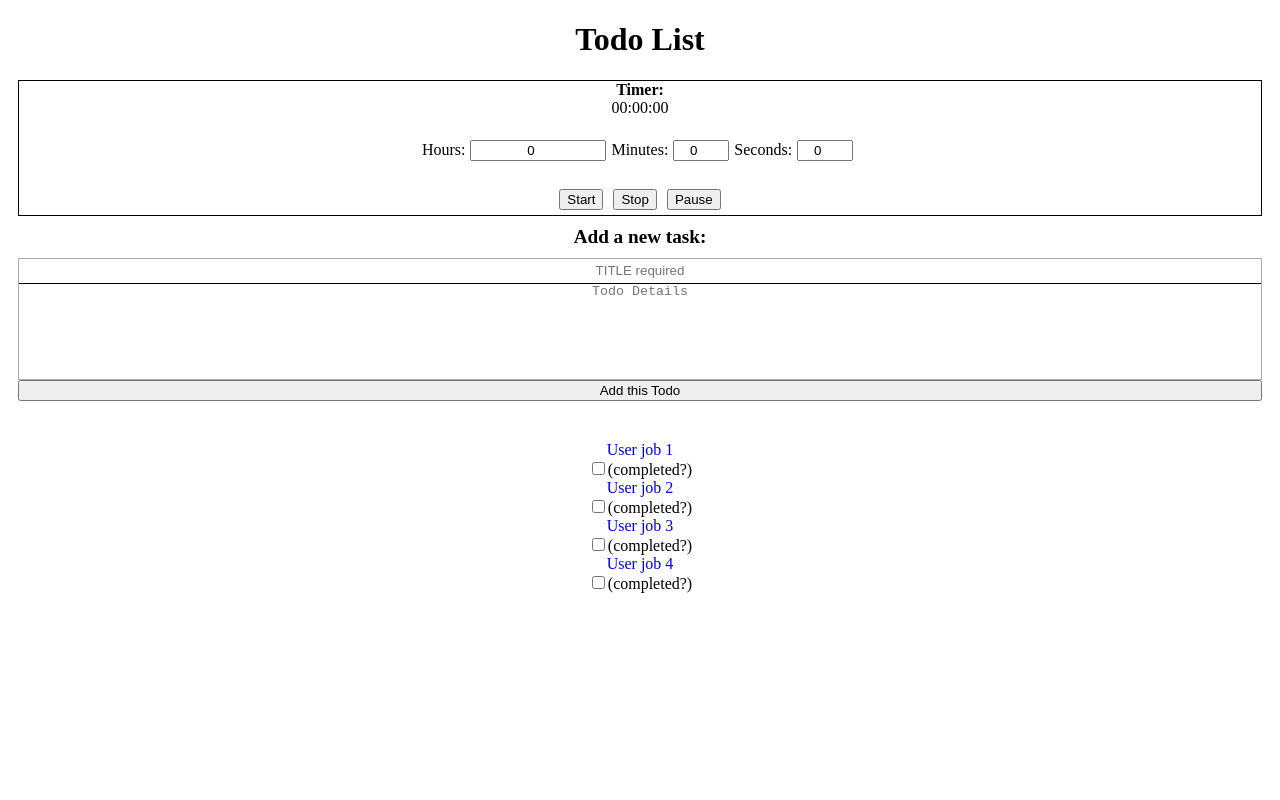
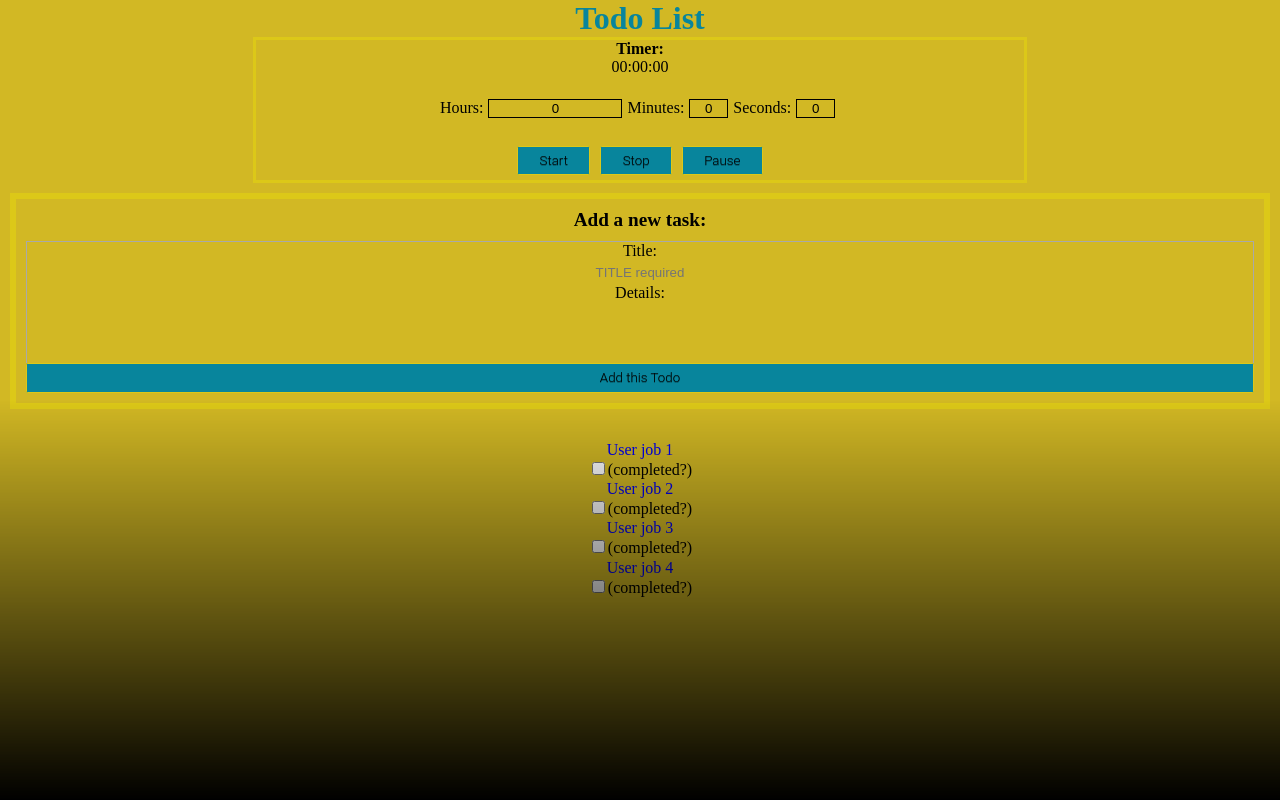
Before and after one commit to ahsatal-pierre/todoListFront, a React (Create React App) app: page / in a window 1280 px wide. Built offline with nearby package versions, Linux system fonts and the light colour scheme.

Commit message:
back button and style

```diff
--- a/src/components/AddTodoForm.js
+++ b/src/components/AddTodoForm.js
@@ -35,15 +35,17 @@ const AddTodoForm = () => {
 
   return (
     <div className='addingTodo'>
+      <div className='formBigBox'>
        <div className='formTitle'>{"Add a new task: "}</div>
-    <form className='formBox' onSubmit={handleNewTodoSubmit}>
-      <div className='form'>
-        <input className='boxTitle' type="text"  placeholder="TITLE required" value={newTodoTitle} onChange={handleNewTodoTitleChange} required />
-
-        <textarea className='boxDetail' type="text" placeholder="Todo Details"value={newTodoDescription} onChange={handleNewTodoDescriptionChange} />
+        <form className='formBox' onSubmit={handleNewTodoSubmit}>
+          <div className='form'>Title:
+            <input className='boxTitle' type="text"  placeholder="TITLE required" value={newTodoTitle} onChange={handleNewTodoTitleChange} required />
+            Details:
+            <textarea className='boxDetail' type="text" /* placeholder="Todo Details" */ value={newTodoDescription} onChange={handleNewTodoDescriptionChange} />
+       </div>
+          <button className='formButton' type="submit">Add this Todo</button>
+        </form>
         </div>
-      <button className='formButton' type="submit">Add this Todo</button>
-    </form>
     </div>
   );
 };
--- a/src/components/TodoContext.js
+++ b/src/components/TodoContext.js
@@ -8,6 +8,7 @@ export const TodoProvider = ({ children }) => {
     { id: 2, title: 'User job 2', state: 'pending', description: 'description job 2' },
     { id: 3, title: 'User job 3', state: 'pending', description: 'description job 3' },
     { id: 4, title: 'User job 4', state: 'pending', description: 'description job 4' },
+
   ]);
 
   const addTodo = (newTodo) => {
--- a/src/components/TodoDetail.js
+++ b/src/components/TodoDetail.js
@@ -12,7 +12,7 @@ const TodoDetail = () => {
   };
 
   return (
-    <div>
+    <div className='detailBox'>
       <h1>{title} Detail</h1>
       <p>{description}</p>
       <button onClick={handleGoBack}>Go Back</button>
--- a/src/components/TodoList.js
+++ b/src/components/TodoList.js
@@ -50,9 +50,10 @@ const TodoList = () => {
       <h1 className='title'>Todo List</h1>
       <Timer />
       <AddTodoForm />
-      <ol className='list'>
+      <div className="overflow-scroll-gradient">
+      <ol className='overflow-scroll-gradient-scroller list'>
       {todos.map((todo) => (
-  <li key={todo.id}>
+  <li className='' key={todo.id}>
     <Link
       to={`/todo/${todo.id}`}
       state={{ description: todo.description, title: todo.title }}
@@ -73,6 +74,7 @@ const TodoList = () => {
   </li>
 ))}
       </ol>
+      </div>
     </div>
   );
 };
--- a/src/index.css
+++ b/src/index.css
@@ -1,14 +1,18 @@
 
 
+ html, body {
+  background-color: #d2b824;
+  margin: 0;
+ }
  .title {
   text-align: center;
+  color: #08859C;
  }
 
+/* TIMER */
  .cadreTimer {
   margin: 10px;
-
-  border: 1px solid black;
-
+  border: 3px solid #DCC818;
 }
 
 .timerClock {
@@ -31,6 +35,27 @@
   margin: 5px;
 }
 
+.goodJob {
+  margin: auto;
+  font-size: larger;
+  font-weight: bolder;
+  max-width: 10vw;
+  color: #08859C;
+}
+
+/* Chrome, Safari, Edge, Opera */
+input::-webkit-outer-spin-button,
+input::-webkit-inner-spin-button {
+  -webkit-appearance: none;
+  margin: 0;
+}
+
+/* Firefox */
+input[type=number] {
+  -moz-appearance: textfield;
+  border: 1px solid black;
+}
+
 .timerbutton {
   display: flex;
   justify-content: center;
@@ -43,6 +68,17 @@
   text-align: center;
   font-size: large;
   font-weight: 500;
+}
+
+/* FORM */
+.addingTodo {
+  margin: 10px;
+  border: 3px solid #DCC818;
+}
+
+.formBigBox {
+
+  border: 3px solid #DCC818;
 }
 
 .formTitle {
@@ -63,6 +99,7 @@
   height: 15vh;
   width: 100%;
   border: 1px solid darkgrey;
+  text-align: center;
 }
 
 .form .boxTitle {
@@ -70,51 +107,138 @@
   width: 100%;
   padding: 0;
   border-width: 0;
-  border-bottom: 1px solid black;
+  /* border: 1px solid #DCC818; */
 }
 
 .form .boxDetail {
+  color: #000000;
   resize: none;
   padding: 0;
   height: 11vh;
   width: 100%;
-  border-width: 0;
+  border: transparent;
+  background-color: #d2b824;
 }
 
 .formButton {
   width: 100%;
-}
+  margin: 0;
 
-.list {
-  list-style-type: none;
-  text-align: center;
-  margin: 40px;
-  padding-left: 40px;
-  padding-right: 40px;
-  padding-top: 0px;
+
 }
 
 
 
 input {
   text-align:center;
+  background-color: #d2b824;
 }
 
 ::-webkit-input-placeholder {
-
+  background-color: #d2b824;
   text-align: center;
 }
 :-moz-placeholder {
   /* Firefox 18- */
-
+  background-color: #d2b824;
   text-align: center;
 }
 ::-moz-placeholder {
   /* Firefox 19+ */
-
+  background-color: #d2b824;
   text-align: center;
 }
 :-ms-input-placeholder {
-
+  background-color: #d2b824;
   text-align: center;
 }
+
+.detailBox {
+  display: flex;
+  flex-direction: column;
+  justify-content: center;
+  align-items: center;
+}
+
+/* BUTTON */
+button{
+  display:inline-block;
+  padding:0.46em 1.6em;
+  border:0.1em solid #DCC818;
+  margin:0 0.2em 0.2em 0;
+  border-radius:0.12em;
+  box-sizing: border-box;
+  text-decoration:none;
+  font-family:'Roboto',sans-serif;
+  font-weight:300;
+  color:#000000;
+  text-shadow: 0 0.04em 0.04em rgba(0,0,0,0.35);
+  background-color:#08859C;
+  text-align:center;
+  transition: all 0.15s;
+  }
+  button:hover{
+  text-shadow: 0 0 2em rgba(255,255,255,1);
+   background-color:#31A8FF;
+   border-color:#000000;
+  }
+  @media all and (max-width:30em){
+  button{
+  display:block;
+  margin:0.4em auto;
+  }
+  }
+
+
+/* LIST */
+.list {
+  list-style-type: none;
+  text-align: center;
+  /* margin: 40px; */
+  padding-left: 40px;
+  padding-right: 40px;
+  padding-top: 0px;
+}
+
+.overflow-scroll-gradient {
+  position: relative;
+}
+
+.overflow-scroll-gradient::after {
+  content: '';
+  position: fixed;
+  bottom: 0;
+  width: 100%;
+  height: 50%;
+  background: linear-gradient(transparent, rgb(0, 0, 0));
+  pointer-events: none;
+
+}
+
+.overflow-scroll-gradient-scroller {
+  overflow-y: scroll;
+  background: #d2b824;
+  /* width: 240px; */
+  height: 200px;
+  padding: 15px;
+  line-height: 1.2;
+}
+
+.overflow-scroll-gradient-scroller {
+  -ms-overflow-style: none;  /* Internet Explorer 10+ */
+  scrollbar-width: none;  /* Firefox */
+}
+.overflow-scroll-gradient-scroller::-webkit-scrollbar {
+  display: none;  /* Safari and Chrome */
+}
+
+
+@media screen and (min-width: 1024px) {
+  .title {
+    margin: 0;
+  }
+  .cadreTimer {
+   width: 60vw;
+    margin: auto;
+  }
+}
```
